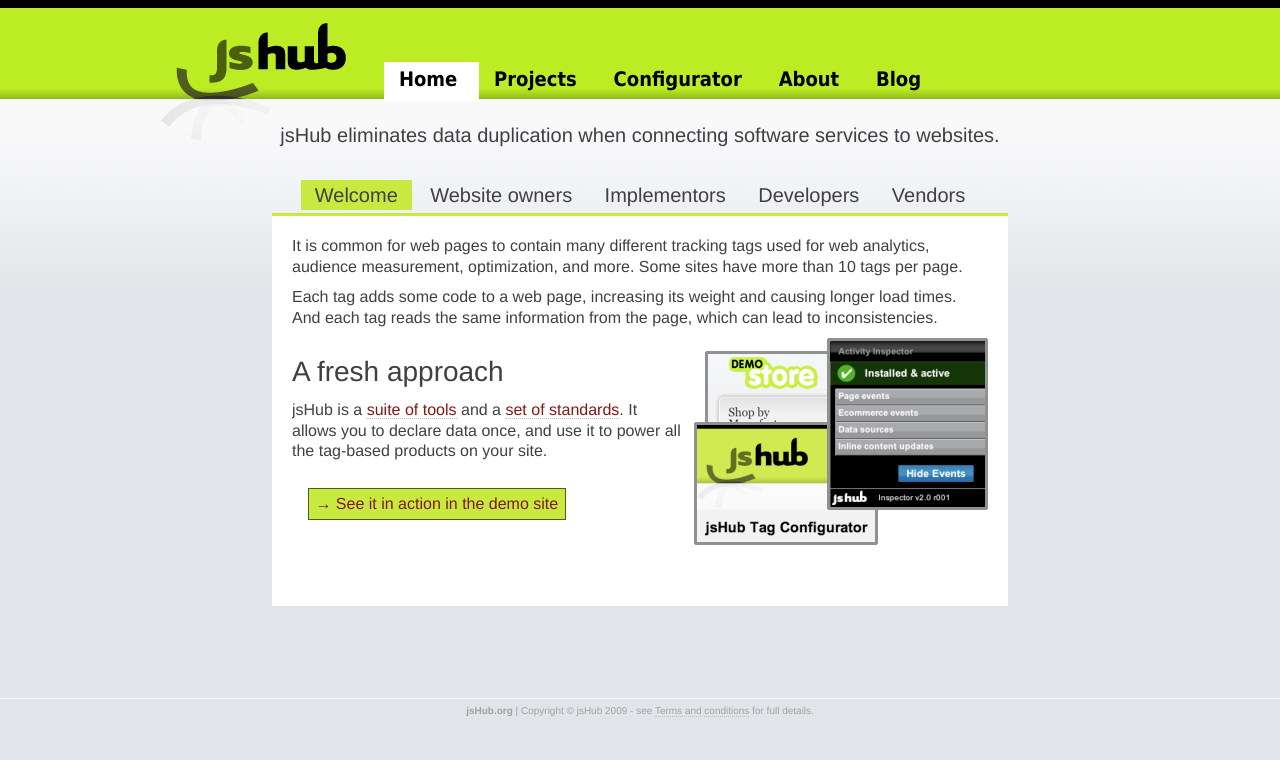
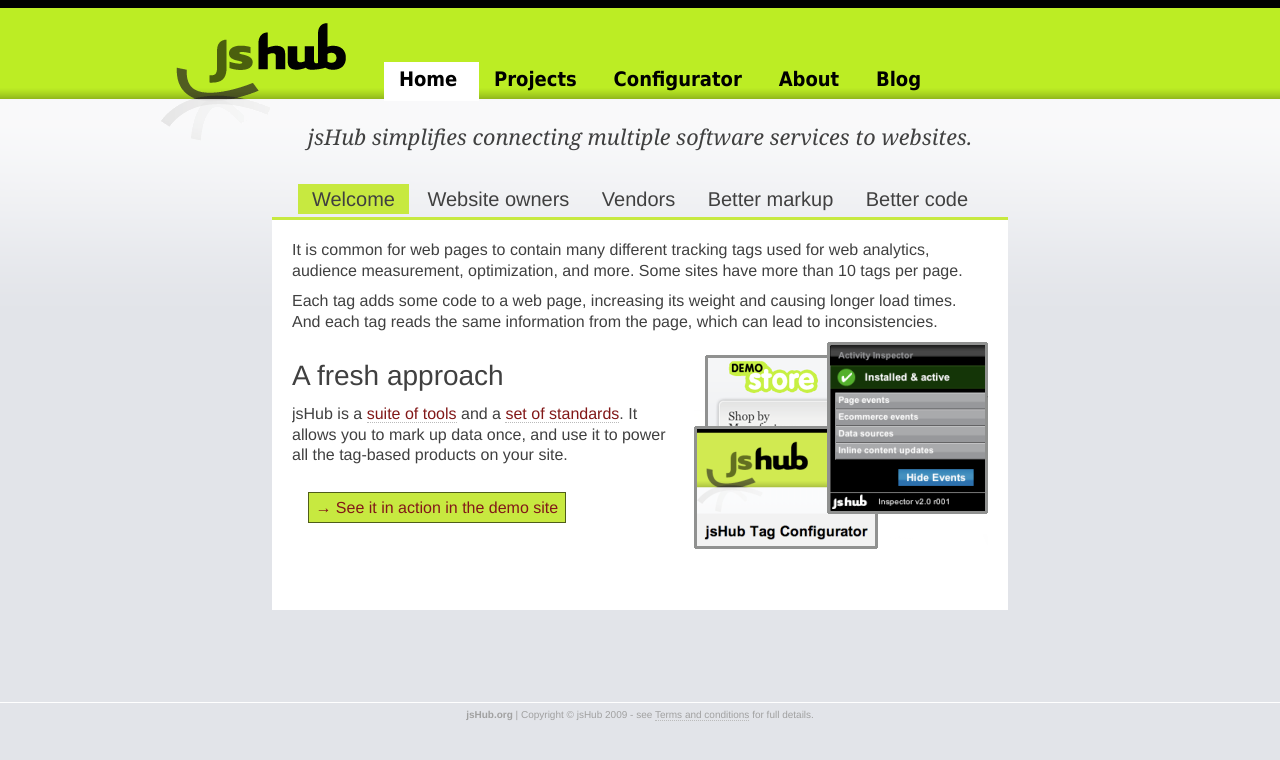
Before and after one commit to jshub/jshub.github.com, a Jekyll site: the page built from index2.html, in a window 1280 px wide. Shown: the top 760 px of the page. Built offline with Jekyll 4.4.1, drawn with Linux system fonts in a browser that asks for light colours.

Commit message:
Update homepage text

```diff
--- a/index2.html
+++ b/index2.html
@@ -8,7 +8,7 @@
 <br/>
 
 <p class="strapline">
-  jsHub eliminates data duplication when connecting software services to websites.
+  jsHub simplifies connecting multiple software services to websites.
 </p>
 
 
@@ -17,9 +17,9 @@
 <ul class="carousel-links">
   <li id="welcome" class="active">Welcome</li>
   <li id="website-owners">Website owners</li>
-  <li id="implementors">Implementors</li>
-  <li id="developers">Developers</li>
   <li id="vendors">Vendors</li>
+  <li id="markup">Better markup</li>
+  <li id="code">Better code</li>
 </ul>
 
 <ul id="carousel" class="jcarousel-skin-tango">
@@ -37,36 +37,50 @@
       A fresh approach
     </h2>
     <p>
-      jsHub is a <a href="/projects/">suite of tools</a> and a <a href="/standards/">set of standards</a>. It allows you to declare data once, and use it to power all the tag-based products on your site.
+      jsHub is a <a href="/projects/">suite of tools</a> and a <a href="/standards/">set of standards</a>. It allows you to mark up data once, and use it to power all the tag-based products on your site.
     </p>
     <p class="calltoaction">
       <a href="/retail/">&rarr; See it in action in the demo site</a>
     </p>
   </li>
   <li id="panel-website-owners">
-    <h1>Implement tags for the last time</h1>
+    <h1>Implement tags properly, and only once</h1>
     <p>
-      For large sites, implementing a tag-based solution can be a significant expense. But with jsHub, it is only necessary to do it once. Any future products can be deployed simply by adding the relevant plugin to your tag.
+      Most companies are surprised by the effort of tagging a website. jsHub means you only need to do it once. It is a single, shared tag used by all the products you have on your site. Deploying a new software service on your site? Just add the relevant plugin to the tag and you're done.
     </p>
     <p>
-      If you are maintaining a smaller site yourself, you can self-service, without writing JavaScript code. Use our friendly <a href="/projects/inspector/">Tag Inspector</a> to check what is actually being sent from your tags.
+      jsHub also provides tools like our friendly <a href="/projects/inspector/">Tag Inspector</a>. It allows marketing teams to check that markup is correct, without needing to look at code. jsHub tags empower the people who rely on the data, and make them less reliant on support from the busy IT team.
     </p>
     <p>
-      Whatever the site, jsHub can help you with consistent information across different products, lower tag weight and the assurance that the tag is widely tested and secure.
-    </p>
-    <p>
-      Your end users benefit from faster page load times and greater transparency. With the Tag Inspector an end user can quickly see what information is being gathered on the page.
+      Whatever the site, jsHub can help you with consistent information across different products, lower tag weight, easier implementations, and the assurance that the tag is widely tested and secure. Your end users  benefit from the faster page load times and greater transparency.
     </p>
     <p class="calltoaction">
       <a href="/enterprise/">&rarr; Learn how jsHub helps the enterprise</a>
     </p>
   </li>
-  <li id="panel-implementors">
+  <li id="panel-vendors">
     <h1>
-      Standard data
+      Use jsHub to power your product
     </h1>
     <p>
-      To ensure that data is only declared once we propose a <a href="/hPage/">page markup standard</a> based on HTML microformats, and released into the public domain, for common page metadata.
+      If your product uses tags to collect data from pages, then your customers are probably spending a lot of time trying to reconcile your numbers with the other products they use on their website.
+    </p>
+    <p>
+      Your customers also find that implementing the tags is expensive and time consuming. Prospective clients cannot try your product without investing effort upfront, and some will be stuck in a never-ending implementation.
+    </p>
+    <p>
+      A standards-based implementation will make life easier for your customers.
+    </p>
+    <p>
+      jsHub provides the technology. You help your clients to implement your product; there is no additional party between you and your client. All our code and standards are completely free. When the industry works together, it's better for everyone.
+    </p>
+    <p class="calltoaction">
+      <a href="/standards/">&rarr; Visit the standards project</a>
+    </p>
+  </li>
+  <li id="panel-markup">
+    <p>
+      Data should only be declared once. There is a better way than embedding data in vendor-specific JavaScript code on the page. Instead, we use a public domain <a href="/hPage/">open standard for page data</a>, covering the information needed by most optimization and analytics software.
     </p>
     <div class="right" style="margin: 0 0.1em 0 0.6em; width: 55%;">
       <pre class="brush: html; light: true;">
@@ -76,57 +90,33 @@
       </pre>
     </div>
     <p>
-      Declaring metadata means writing HTML, not JavaScript code.
-    </p>
-    <p>
-      Microformat data can be indexed by search engines, and can be properly integrated with your CMS. And you only declare it once.
+      The standard is based on HTML <a href="http://microformats.org/">microformats</a>. Microformat data can be indexed by search engines. Anyone who knows HTML can edit the data as part of the page content, and it can be properly integrated with your CMS.
     </p>
     <p style="clear: both">
-      We believe that implementing a tag-based product on your site should not be an expensive exercise in repeating yourself. It should not lock you in to a single "universal tag" provider.
+      Because the data can be read by any tag, you only declare it once. We believe that deploying software  products on your site should not be an expensive exercise in repeating yourself. It should not lock you in to a single "universal tag" provider.
     </p>
     <p class="calltoaction">
       <a href="/projects/markup/">&rarr; Go to the markup project page</a>
     </p>
   </li>
-  <li id="panel-developers">
-    <h1>Standard code</h1>
+  <li id="panel-code">
     <p>
       The jsHub tag is written in JavaScript and distributed under the BSD open source license.
     </p>
     <p>
-      We have a robust plugin architecture to provide consistent data to multiple products.
+      We have a robust plugin architecture to provide consistent data to multiple products. It decouples the code that gathers information from the page, from the code that sends messages to your server. This allows big gains in security and code reuse.
     </p>
     <div class="right">
       <a href="/projects/"><img src="/images/jshub/jshub_tests_300.png" width="300" height="175" alt="Jshub tests screenshot"></a>
     </div>
     <p>
-      If you are a JavaScript developer, come and see how we do fully automated, cross-browser, continuous integration testing.
+      If you work on a product that collects data from pages, then try creating a plugin for your product and see how easy it is to subscribe to the events you need to record (and create tests for it).
     </p>
     <p>
-      Try creating a plugin for your product or come and see how we apply best practice to our code.
+      And for any JavaScript developer interested in modern best practice, come and see how we do fully automated, cross-browser, continuous integration testing.
     </p>
     <p class="calltoaction">
       <a href="/projects/">&rarr; Go to the developer projects page</a>
     </p>
   </li>
-  <li id="panel-vendors">
-    <h1>
-      Use jsHub to power your product
-    </h1>
-    <p>
-      If your product uses tags to collect data from pages, then it is likely that your customers are spending time to reconcile your numbers with other products.
-    </p>
-    <p>
-      It's also likely that implementing the tags is expensive and time consuming. This makes it harder for prospective clients to try your product, and can cause a never-ending implementation.
-    </p>
-    <p>
-      A standards-based implementation will make life easier for your customers and alleviate these problems.
-    </p>
-    <p>
-      Cross product data problems are eliminated as data is read once. Your customers can use common code to remove most of their tag maintenance, and tag installation becomes easier as jsHub becomes widely adopted.
-    </p>
-    <p class="calltoaction">
-      <a href="/standards/">&rarr; Visit the standards project</a>
-    </p>
-  </li>
 </ul>
--- a/stylesheets/home.css
+++ b/stylesheets/home.css
@@ -14,11 +14,11 @@
 }
 
 p.strapline {
-  font-size: 125%;
+  font: italic 135% georgia, times, serif;
   text-align: center;
 }
 
-p.strapline span {
+p.strapline .highlight {
   background-color: #FDFDAA;
   padding: 0.2em;
 }
```
